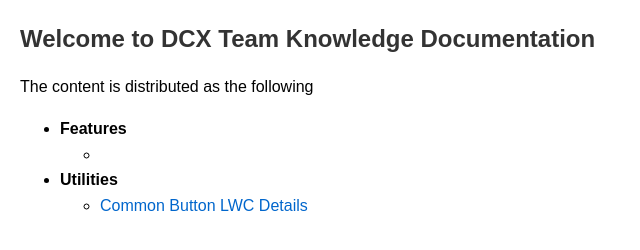
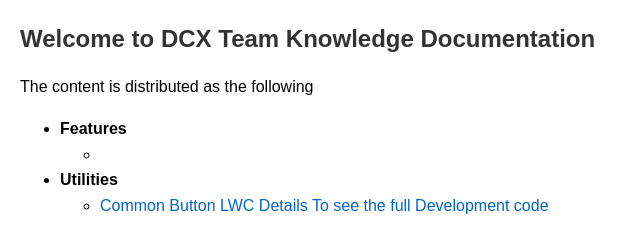
Before and after one commit to DCX-Team-knowledge/information, a plain HTML site: page index.html in a window 1280 px wide. Shown: the whole page, without its empty margins (0-640 px from the left). Drawn offline with Linux system fonts and the light colour scheme.

Commit message:
Add a link to the repo

```diff
--- a/index.html
+++ b/index.html
@@ -30,7 +30,7 @@
         <li><strong>Features</strong></li>
             <ul><li></li></ul>
         <li><strong>Utilities</strong></li>
-        <ul><li><a href="./Utilities/commonButton/index.html">Common Button LWC Details</a></li></ul>
+        <ul><li><a href="./Utilities/commonButton/index.html">Common Button LWC Details</a><a href<"https://github.com/DCX-Team-knowledge/information/tree/main/Utilities/commonButton"> To see the full Development code</a></li></ul>
     </ul>
 </body>
 </html>
```
